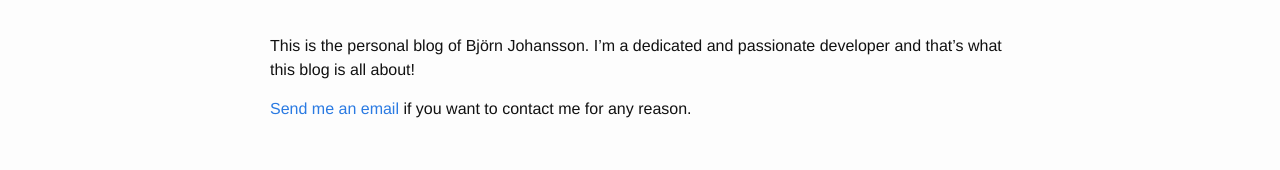
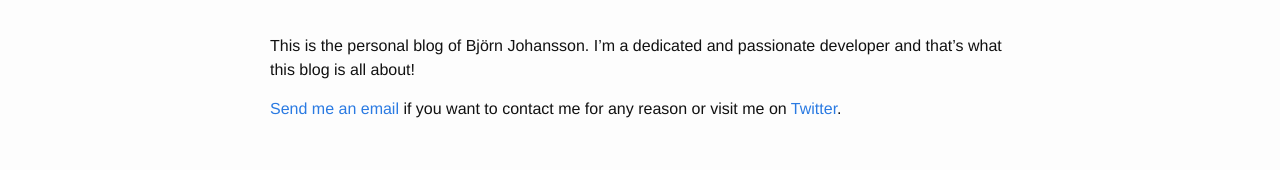
Before and after one commit to bjorse/bjorse.github.io, a Jekyll site: the page built from about.md, in a window 1280 px wide. Shown: the part 130-300 px from the top of the page. Built offline with Jekyll 4.4.1, drawn with Linux system fonts in a browser that asks for light colours.

Commit message:
Updated about page

```diff
--- a/about.md
+++ b/about.md
@@ -6,4 +6,4 @@ permalink: /about/
 
 This is the personal blog of Björn Johansson. I'm a dedicated and passionate developer and that's what this blog is all about!
 
-<a href="mailto:bjorse@gmail.com">Send me an email<a/> if you want to contact me for any reason.
+<a href="mailto:bjorse@gmail.com">Send me an email<a/> if you want to contact me for any reason or visit me on <a href="https://www.twitter.com/bjorse">Twitter</a>.
```
